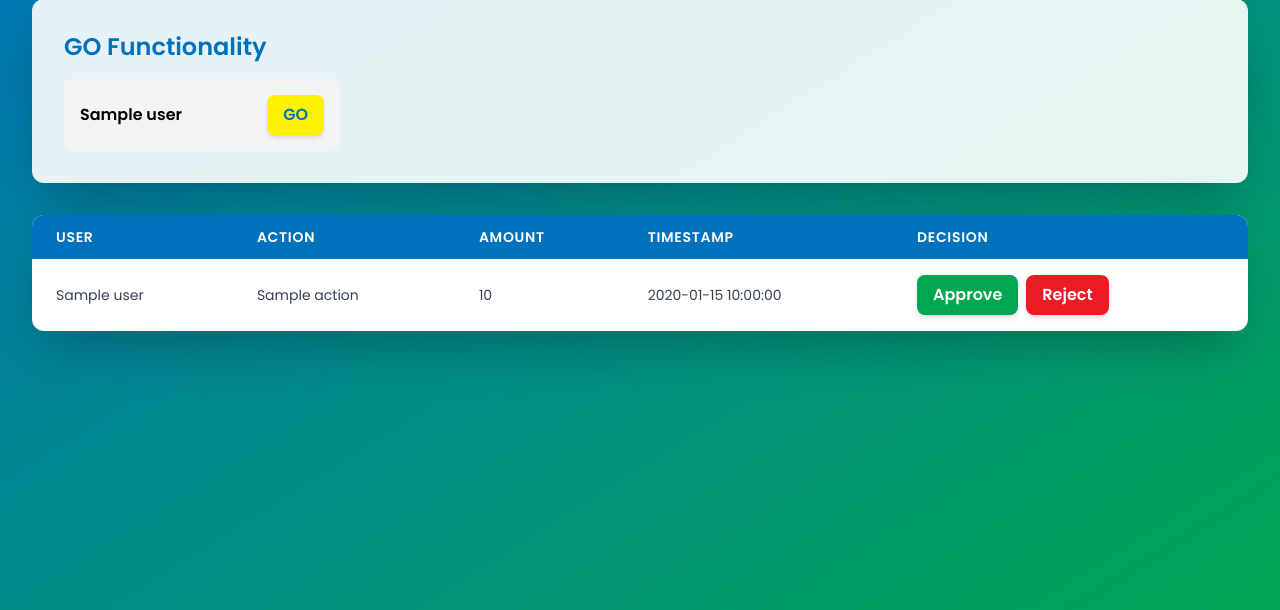
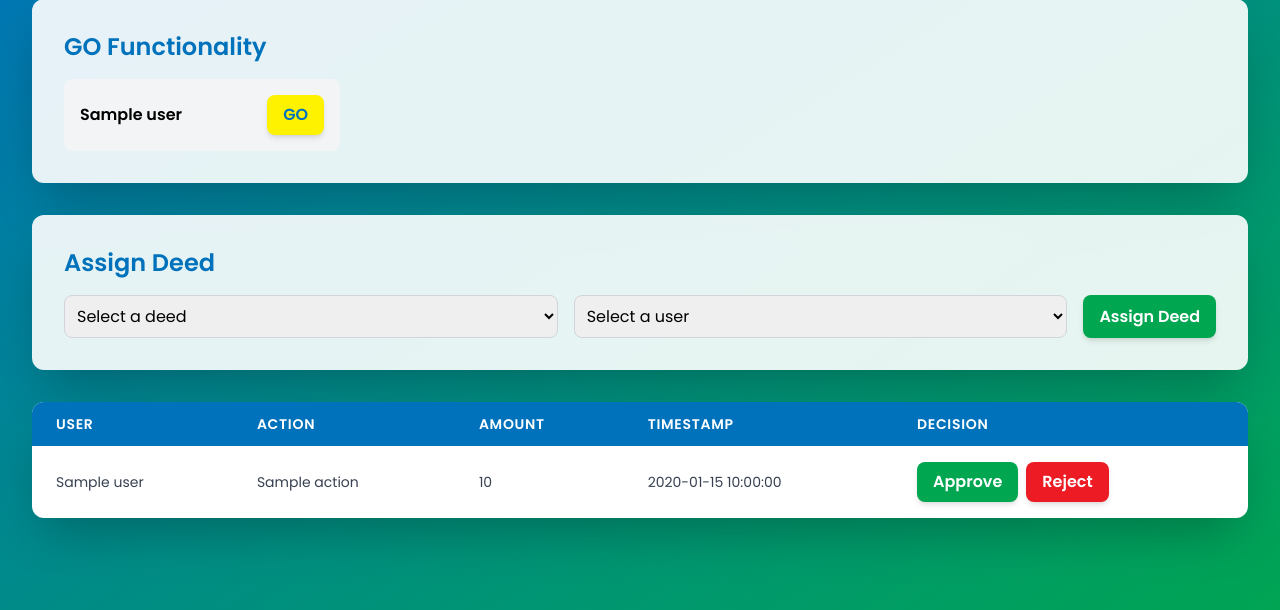
Before and after one commit to bilalsajidali/monopoly-flask, a Flask app: page /bank_approval in a window 1280 px wide. Shown: the part 145-755 px from the top of the page. Run offline with Flask 3, Linux system fonts and the light colour scheme; the visitor is signed in with stand-in values (Sample User, id 1); a database or web service that is not in the repository returns one stand-in record (values such as "Sample title"); some libraries are stand-ins or nearby versions.

Commit message:
bankapproval-assign deeds module

```diff
--- a/app.py
+++ b/app.py
@@ -469,10 +469,11 @@ def bank_approval():
 
             flash(f'Request {decision} successfully.', 'success')
             return redirect(url_for('bank_approval'))
+        deeds= db.Deeds.find({"owner":None})
         users = list(db.Users.find({'role': 'player'}))
         banker = db.Users.find_one({'role': 'banker'})
         total_completed_requests = banker['requests_count']
-        return render_template('bank_approval.html', users=users, pending_requests=pending_requests, total_requests=total_completed_requests)
+        return render_template('bank_approval.html',deeds=deeds, users=users, pending_requests=pending_requests, total_requests=total_completed_requests)
 
     except Exception as e:
         app.logger.error(f"Error handling bank approval: {str(e)}")
@@ -524,7 +525,52 @@ def go():
 
 
 
+#assign deed
 
+@app.route('/assign-deed', methods=['POST'])
+def assign_deed():
+    try:
+        data = request.json
+        deed_id = data.get('deed_id')
+        user_id = data.get('user_id')
+
+        if not deed_id or not user_id:
+            return jsonify({'success': False, 'message': 'Deed ID and User ID are required.'}), 400
+
+        # Find the deed and user
+        deed = db.Deeds.find_one({'_id': ObjectId(deed_id)})
+        user = db.Users.find_one({'_id': ObjectId(user_id)})
+
+        if not deed or not user:
+            return jsonify({'success': False, 'message': 'Deed or User not found.'}), 404
+
+        # Check if the deed is already assigned
+        if deed.get('owner'):
+            return jsonify({'success': False, 'message': 'This deed is already assigned to a user.'}), 400
+
+        # Assign the deed to the user
+        result = db.Deeds.update_one(
+            {'_id': ObjectId(deed_id)},
+            {'$set': {'owner': user['name']}}
+        )
+
+        if result.modified_count > 0:
+            # Update user's deeds list (assuming you have a 'deeds' field in the Users collection)
+            db.Users.update_one(
+                {'_id': ObjectId(user_id)},
+                {'$push': {'deeds': deed['name']}}
+            )
+
+            return jsonify({
+                'success': True,
+                'message': f"Deed '{deed['name']}' successfully assigned to {user['name']}."
+            }), 200
+        else:
+            return jsonify({'success': False, 'message': 'Failed to assign deed. Please try again.'}), 500
+
+    except Exception as e:
+        app.logger.error(f"Error assigning deed: {str(e)}")
+        return jsonify({'success': False, 'message': 'An error occurred while assigning the deed.'}), 500
 
 
 
--- a/templates/bank_approval.html
+++ b/templates/bank_approval.html
@@ -88,6 +88,39 @@
                 });
         }
 
+        function assignDeed() {
+            const deedId = document.getElementById('deed-select').value;
+            const userId = document.getElementById('user-select').value;
+
+            axios.post('/assign-deed', { deed_id: deedId, user_id: userId })
+                .then(response => {
+                    if (response.data.success) {
+                        // Remove the assigned deed from the select options
+                        const deedOption = document.querySelector(`option[value="${deedId}"]`);
+                        deedOption.remove();
+
+                        // Show success message
+                        document.getElementById('flash-messages').innerHTML = `
+                            <div class="max-w-md mx-auto mb-8">
+                                <div class="bg-green-100 border-green-500 text-green-700 border-l-4 p-4 rounded-lg">
+                                    ${response.data.message}
+                                </div>
+                            </div>
+                        `;
+                        document.getElementById('flash-messages').style.display = 'block';
+                        setTimeout(() => {
+                            document.getElementById('flash-messages').style.display = 'none';
+                        }, 3000);
+                    } else {
+                        alert(response.data.message);
+                    }
+                })
+                .catch(error => {
+                    console.error('Error:', error);
+                    alert('An error occurred while assigning the deed.');
+                });
+        }
+
         document.addEventListener('DOMContentLoaded', function() {
             const users = document.querySelectorAll('[id^="go-button-"]');
             users.forEach(user => {
@@ -128,6 +161,28 @@
                     </button>
                 </div>
                 {% endfor %}
+            </div>
+        </div>
+
+        <!-- Deed Assignment -->
+        <div class="bg-white bg-opacity-90 rounded-xl shadow-2xl p-8 mb-8">
+            <h2 class="text-2xl font-semibold text-monopoly-blue mb-4">Assign Deed</h2>
+            <div class="flex flex-col sm:flex-row gap-4">
+                <select id="deed-select" class="flex-1 p-2 border border-gray-300 rounded-lg focus:ring-2 focus:ring-monopoly-blue focus:border-monopoly-blue">
+                    <option value="">Select a deed</option>
+                    {% for deed in deeds %}
+                    <option value="{{ deed._id }}">{{ deed.name }}</option>
+                    {% endfor %}
+                </select>
+                <select id="user-select" class="flex-1 p-2 border border-gray-300 rounded-lg focus:ring-2 focus:ring-monopoly-blue focus:border-monopoly-blue">
+                    <option value="">Select a user</option>
+                    {% for user in users %}
+                    <option value="{{ user._id }}">{{ user.name }}</option>
+                    {% endfor %}
+                </select>
+                <button onclick="assignDeed()" class="px-4 py-2 bg-monopoly-green text-white font-semibold rounded-lg shadow-md hover:bg-green-600 focus:outline-none focus:ring-2 focus:ring-green-500 focus:ring-opacity-50 transition-colors duration-300">
+                    Assign Deed
+                </button>
             </div>
         </div>
 
```
